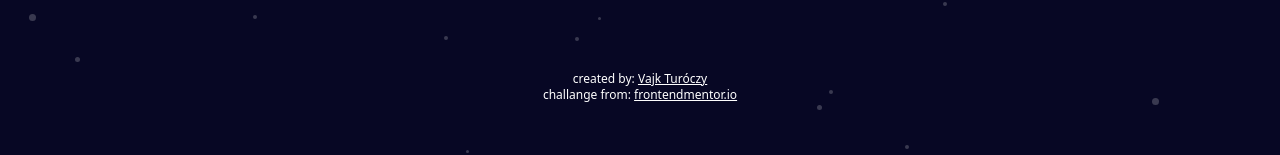
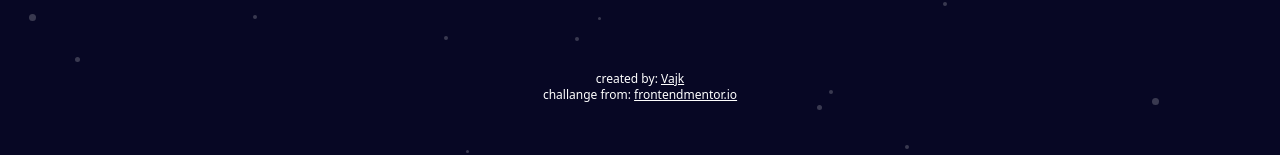
Before and after one commit to Vajk93/planets-fact, an Angular app: page /earth in a window 1280 px wide. Shown: the part 921-1076 px from the top of the page. Built offline with nearby package versions, Linux system fonts and the light colour scheme.

Commit message:
Update author link to GitHub profile

```diff
--- a/src/app/app.component.html
+++ b/src/app/app.component.html
@@ -9,7 +9,7 @@
  <!-- signature: -->
  <div class="text-white w-full flex flex-col items-center text-xs mt-5 h-[200px]">
 	<p>created by:
-		<a class="underline" href="https://turoczyvajk.hu/" target="_blank">Vajk Turóczy</a>
+		<a class="underline" href="https://github.com/Vajk93" target="_blank">Vajk</a>
 	</p>
 	<p>challange from:
 		<a class="underline" href="https://www.frontendmentor.io/challenges/planets-fact-site-gazqN8w_f" target="_blank">frontendmentor.io</a>
```
